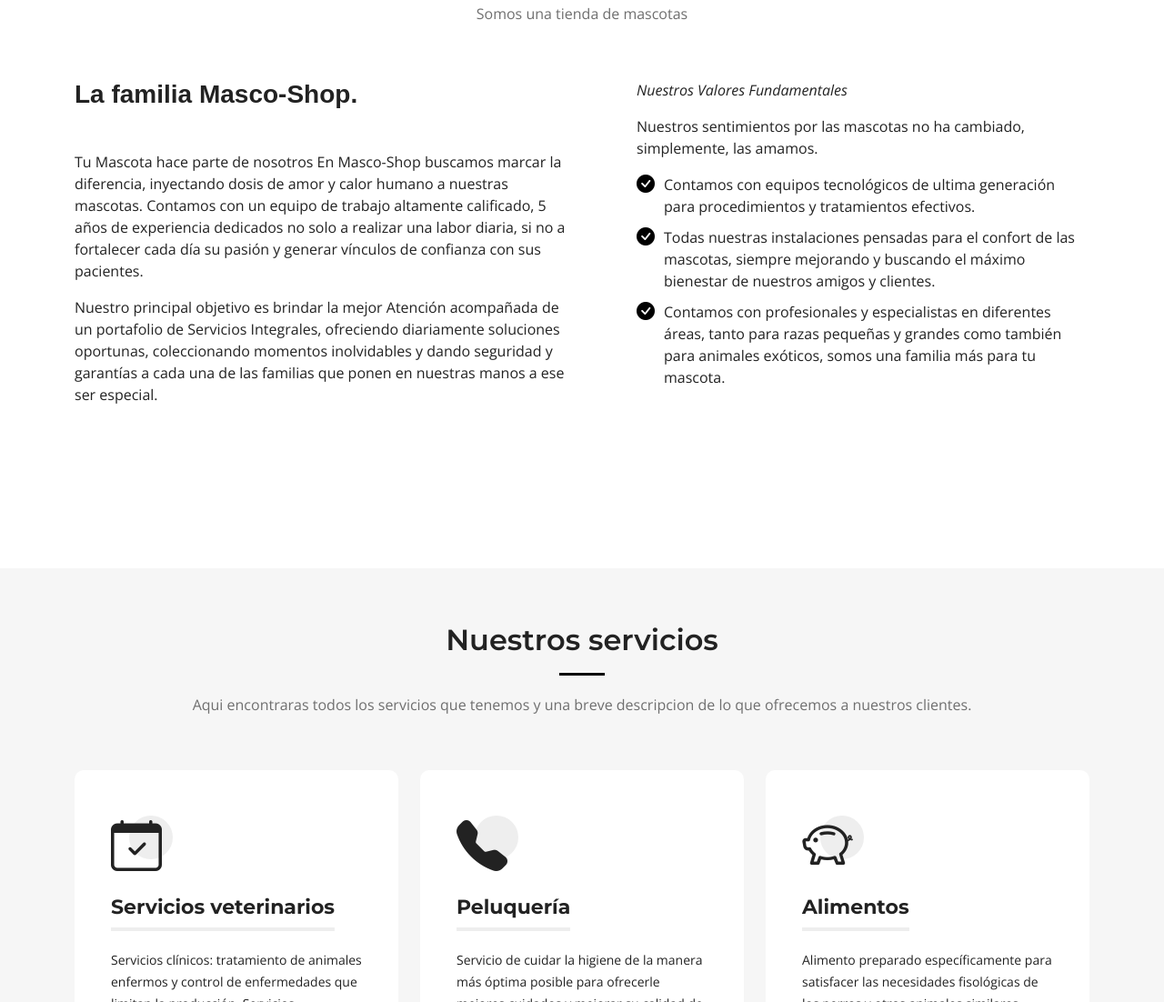
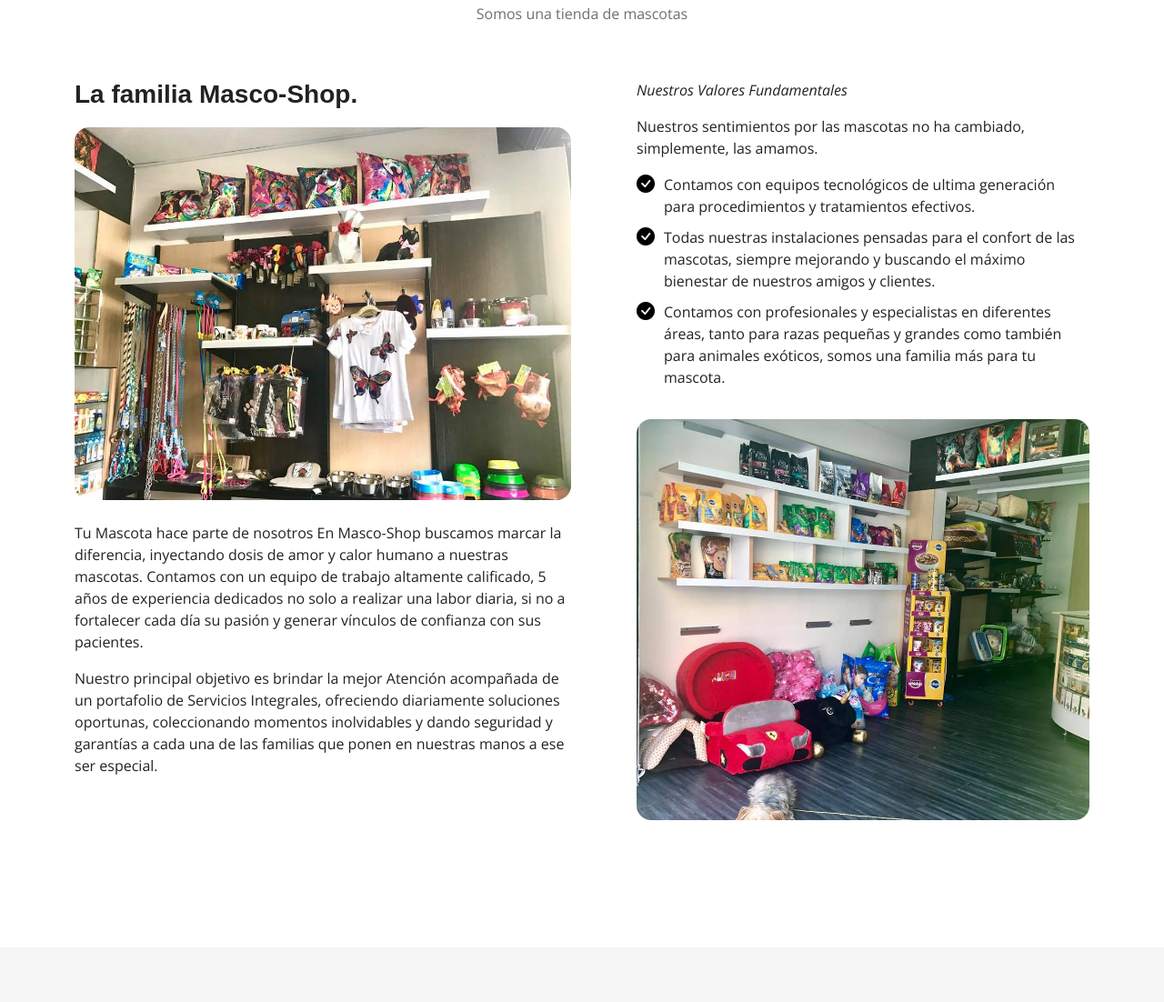
Before and after one commit to S3V4S/mascoShop, a plain HTML site: page index.html in a window 1280 px wide. Shown: the part 1052-2154 px from the top of the page at 91% size. Drawn offline with nearby package versions, Linux system fonts and the light colour scheme; the site is published under a folder, as on GitHub Pages, so addresses that start at the root find nothing.

Commit message:
imagenes

```diff
--- a/index.html
+++ b/index.html
@@ -135,7 +135,7 @@
         <div class="row gy-4">
           <div class="col-lg-6">
             <h3>La familia Masco-Shop.</h3>
-            <img src="/assets/img/portfolio/item1.jpg" class="img-fluid rounded-4 mb-4" alt="">
+            <img src="assets/img/portfolio/item1.jpg" class="img-fluid rounded-4 mb-4" alt="">
             <p>Tu Mascota hace parte de nosotros
               En Masco-Shop buscamos marcar la diferencia, inyectando dosis de amor y calor humano a nuestras mascotas. Contamos con un equipo de trabajo altamente calificado, 5 años de experiencia dedicados no solo a realizar una labor diaria, si no a fortalecer cada día su pasión y generar vínculos de confianza con sus pacientes.</p>
 
@@ -156,7 +156,7 @@
 
 
               <div class="position-relative mt-4">
-                <img src="/assets/img/portfolio/item2.jpg" class="img-fluid rounded-4" alt="">
+                <img src="assets/img/portfolio/item2.jpg" class="img-fluid rounded-4" alt="">
 
               </div>
             </div>
```
